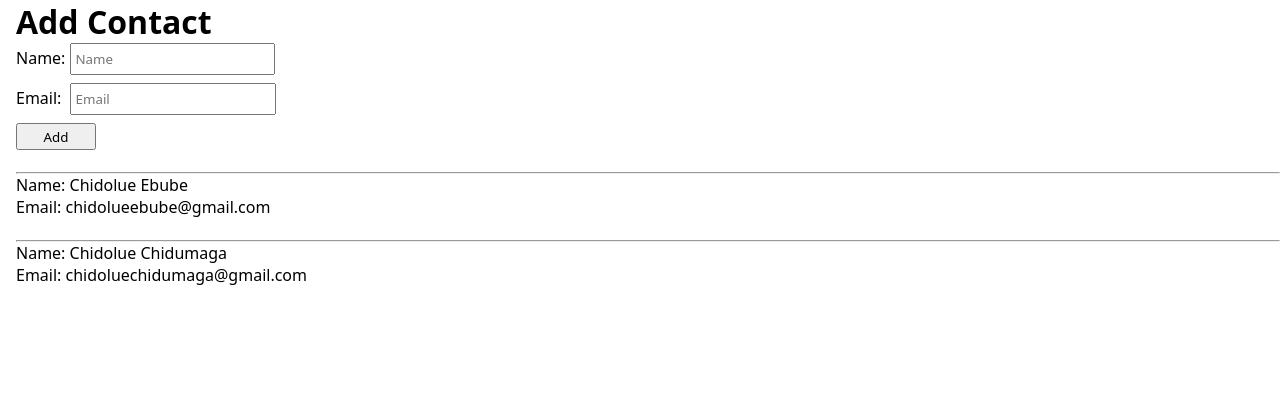
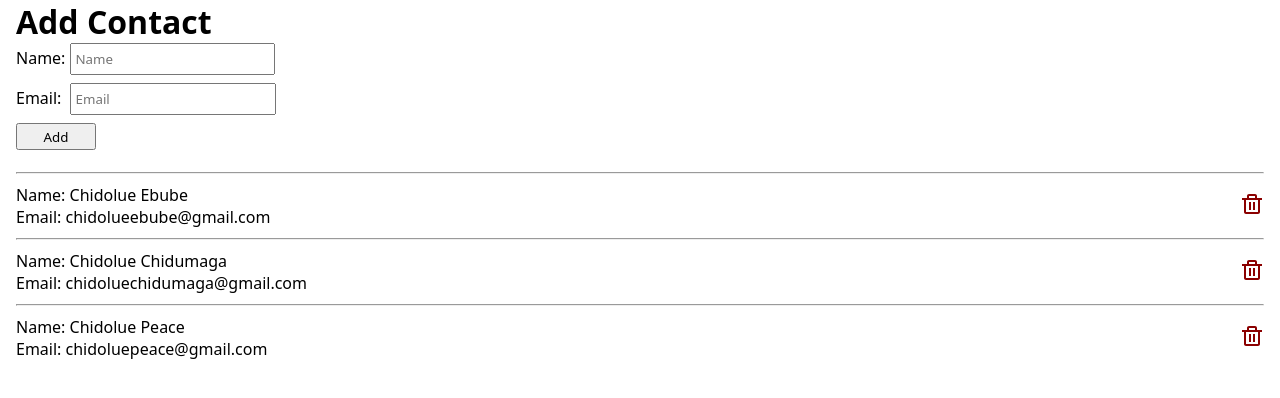
Before and after one commit to Chidolue/Contact-Manager, a React (Vite) app in the folder contact-manager-app/: page / in a window 1280 px wide. Shown: the top 398 px of the page. Built offline with nearby package versions, Linux system fonts and the light colour scheme.

Commit message:
Updated UI

```diff
--- a/contact-manager-app/package.json
+++ b/contact-manager-app/package.json
@@ -10,6 +10,7 @@
     "preview": "vite preview"
   },
   "dependencies": {
+    "@boxicons/react": "^1.0.3",
     "react": "^19.2.4",
     "react-dom": "^19.2.4"
   },
--- a/contact-manager-app/src/App.css
+++ b/contact-manager-app/src/App.css
@@ -23,3 +23,15 @@
 	width: 5rem;
 	height: 1.7rem;
 }
+
+.contact {
+	display: flex;
+	justify-content: space-between;
+	align-items: center;
+	height: 4rem;
+	margin: 0 1rem;
+}
+
+.hr {
+	margin: 0 1rem;
+}
--- a/contact-manager-app/src/App.jsx
+++ b/contact-manager-app/src/App.jsx
@@ -11,6 +11,9 @@ export default function App() {
 		},
 		{
 			id: 2, name: "Chidolue Chidumaga", email: "chidoluechidumaga@gmail.com"
+		},
+		{
+			id: 3, name: "Chidolue Peace", email: "chidoluepeace@gmail.com"
 		}
 	]
 
--- a/contact-manager-app/src/components/AddContact.jsx
+++ b/contact-manager-app/src/components/AddContact.jsx
@@ -14,7 +14,7 @@ export default function AddContact() {
                     <input type="text" name="email" placeholder="Email" />
                 </div>
 
-                <button>Add</button>
+                <button>Add</button> <br /><br />
             </form>
         </div>
     )
--- a/contact-manager-app/src/components/ContactCard.jsx
+++ b/contact-manager-app/src/components/ContactCard.jsx
@@ -1,9 +1,21 @@
-export default function ContactCard({ contact}) {
+export default function ContactCard({ contact }) {
     return(
-        <div style={{paddingLeft: "1rem"}}>
-           <br /> <hr />
-            Name: {contact.name} <br />
-            Email: {contact.email} <br />
+        <>
+        <hr className="hr"/>
+        <div className="contact">
+            <div className="name-email">
+                Name: {contact.name} <br />
+                Email: {contact.email}
+            </div>
+
+            <div className="trash">
+                <svg  xmlns="http://www.w3.org/2000/svg" width="24" height="24"
+                    fill="darkred" viewBox="0 0 24 24" >
+                    <path d="M17 6V4c0-1.1-.9-2-2-2H9c-1.1 0-2 .9-2 2v2H2v2h2v12c0 1.1.9 2 2 2h12c1.1 0 2-.9 2-2V8h2V6zM9 4h6v2H9zM6 20V8h12v12z"/><path d="M9 10h2v8H9zM13 10h2v8h-2z"/>
+                </svg>
+            </div>
+
         </div>
+        </>
     )
 }
```
Also changed, not shown: 1 other file (tests, documents, lock files or other folders).
